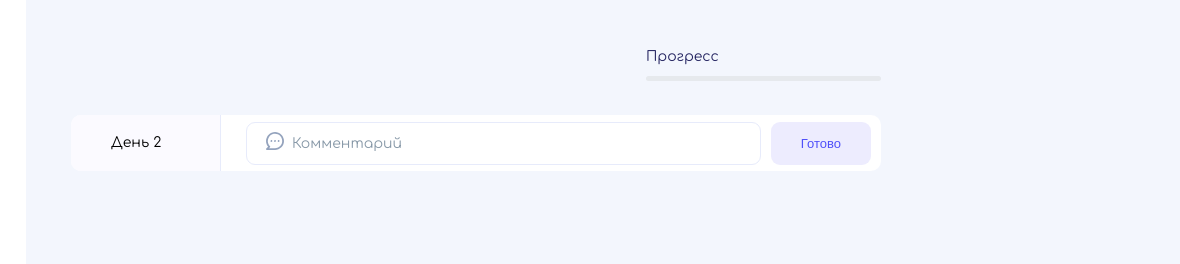
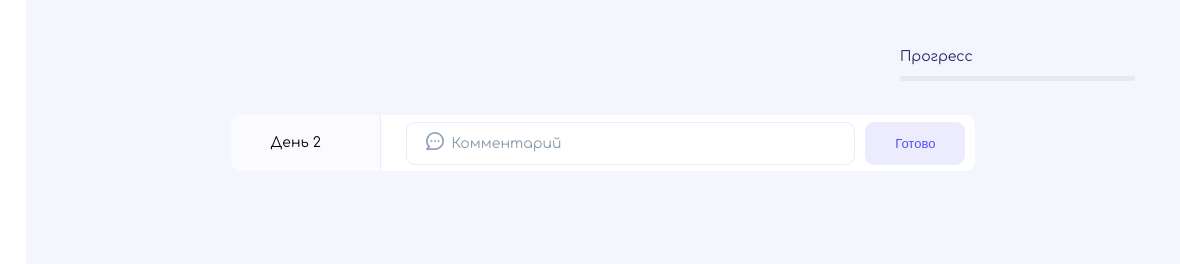
Before and after one commit to ZWRKje/yet-another-habbit-tracker, a plain HTML site: page index.html in a window 1280 px wide. Shown: the full height of the page, 100-1280 px from the left. Drawn offline with Linux system fonts and the light colour scheme.

Commit message:
refactor: change habbit view

```diff
--- a/styles/main.css
+++ b/styles/main.css
@@ -79,6 +79,7 @@ body {
 .content {
     min-width: 900px;
     padding: 45px;
+    width: 100%;
 }
 
 header {
@@ -137,7 +138,8 @@ h1 {
 }
 
 main {
-    margin-top: 30px;
+    width: 70%;
+    margin: 30px auto;
 }
 
 .habit {
```
